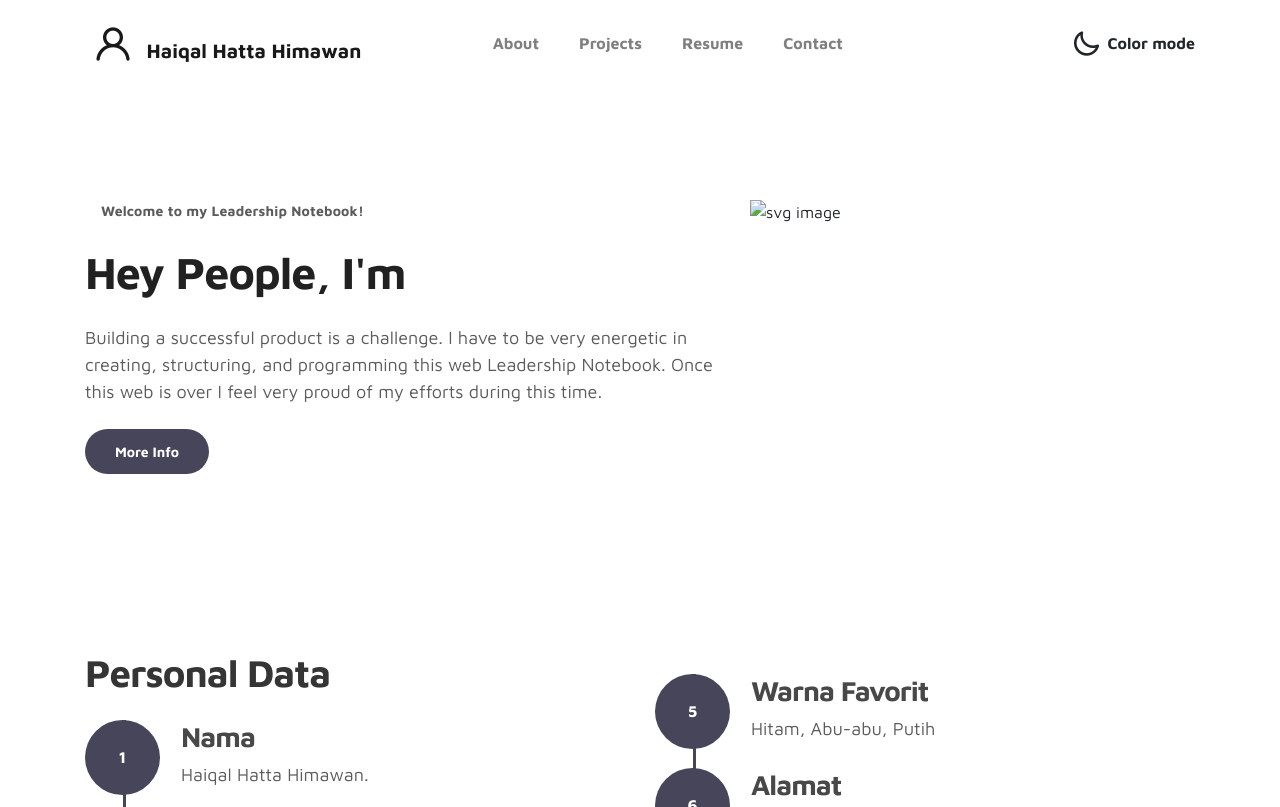
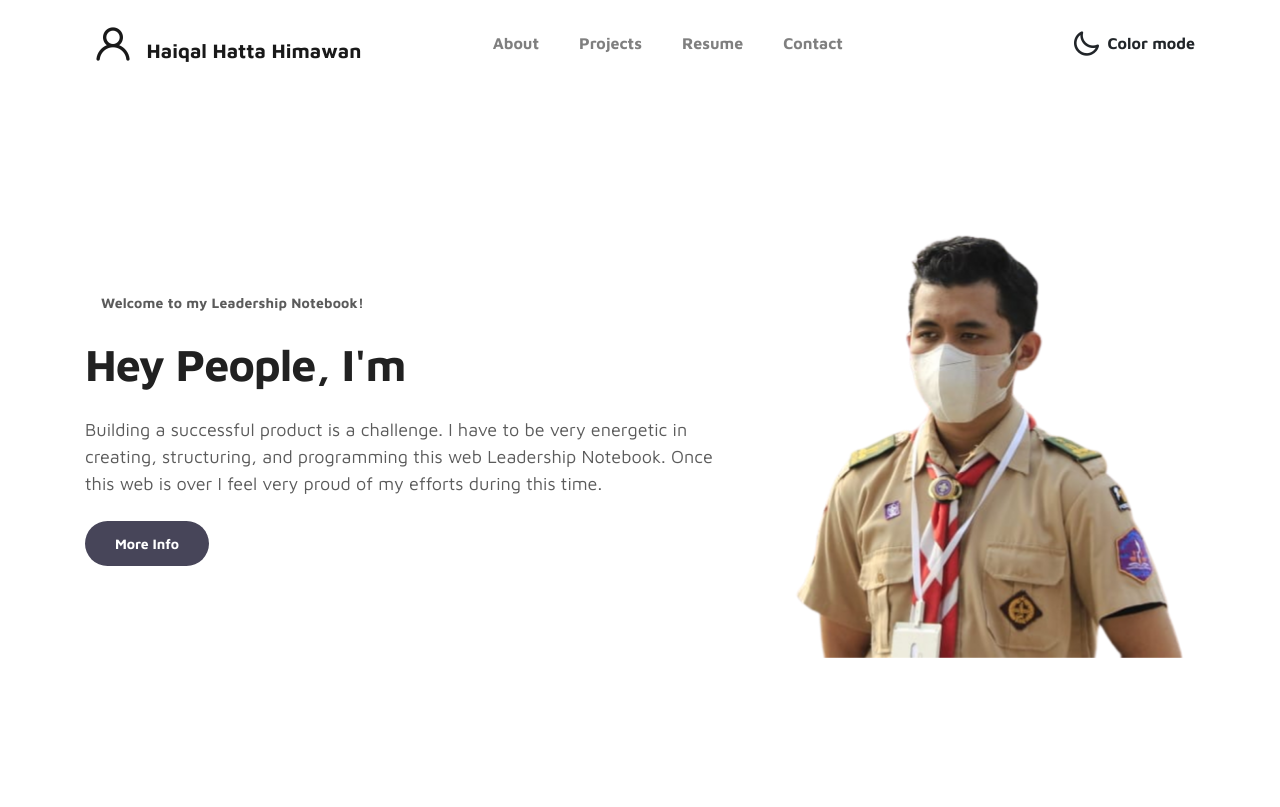
Before and after one commit to qall01/qall01.github.io, a plain HTML site: page index.html in a window 1280 px wide. Shown: the top 807 px of the page. Drawn offline with nearby package versions, Linux system fonts and the light colour scheme; files that its build step writes are made by us from their sources; files whose address does not match are found by name.

Commit message:
Update index.html

```diff
--- a/index.html
+++ b/index.html
@@ -8,13 +8,13 @@
 
     <title>LEADERSHIP NOTEBOOK</title>
 
-    <link rel="stylesheet" href="css/bootstrap.min.css">
-    <link rel="stylesheet" href="css/unicons.css">
-    <link rel="stylesheet" href="css/owl.carousel.min.css">
-    <link rel="stylesheet" href="css/owl.theme.default.min.css">
+    <link rel="stylesheet" href="bootstrap.min.css">
+    <link rel="stylesheet" href="unicons.css">
+    <link rel="stylesheet" href="owl.carousel.min.css">
+    <link rel="stylesheet" href="owl.theme.default.min.css">
 
     <!-- MAIN STYLE -->
-    <link rel="stylesheet" href="css/tooplate-style.css">
+    <link rel="stylesheet" href="tooplate-style.css">
 
 <!--Tooplate 2115 Marvel https://www.tooplate.com/view/2115-marvel-->
 
@@ -88,7 +88,7 @@
 
                 <div class="col-lg-5 col-md-12 col-12">
                     <div class="about-image svg">
-                        <img src="images/undraw/qal1.svg.png" class="img-fluid" alt="svg image" width="750" height="200">
+                        <img src="qal1.svg.png" class="img-fluid" alt="svg image" width="750" height="200">
                     </div>
                 </div>
 
@@ -207,7 +207,7 @@
 
                 <div class="col-lg-5 col-md-12 col-12">
                     <div class="about-image svg">
-                        <img src="images/undraw/GD.svg.jpg" class="img-fluid" alt="svg image" width="800" height="200">
+                        <img src="GD.svg.jpg" class="img-fluid" alt="svg image" width="800" height="200">
                     </div>
                 </div>
 
@@ -229,19 +229,19 @@
                       <div class="owl-carousel owl-theme">
                         <div class="item">
                           <div class="project-info">
-                            <img src="images/project/project-image1.png" width="10px" class="img-fluid" alt="project image">
+                            <img src="project-image1.png" width="10px" class="img-fluid" alt="project image">
                           </div>
                         </div>
 
                         <div class="item">
                           <div class="project-info">
-                            <img src="images/project/project-image2.png" class="img-fluid" alt="project image">
+                            <img src="project-image2.png" class="img-fluid" alt="project image">
                           </div>
                         </div>
 
                         <div class="item">
                           <div class="project-info">
-                            <img src="images/project/project-image3.png" class="img-fluid" alt="project image">
+                            <img src="project-image3.png" class="img-fluid" alt="project image">
                           </div>
                         </div>
                       </div>
```
